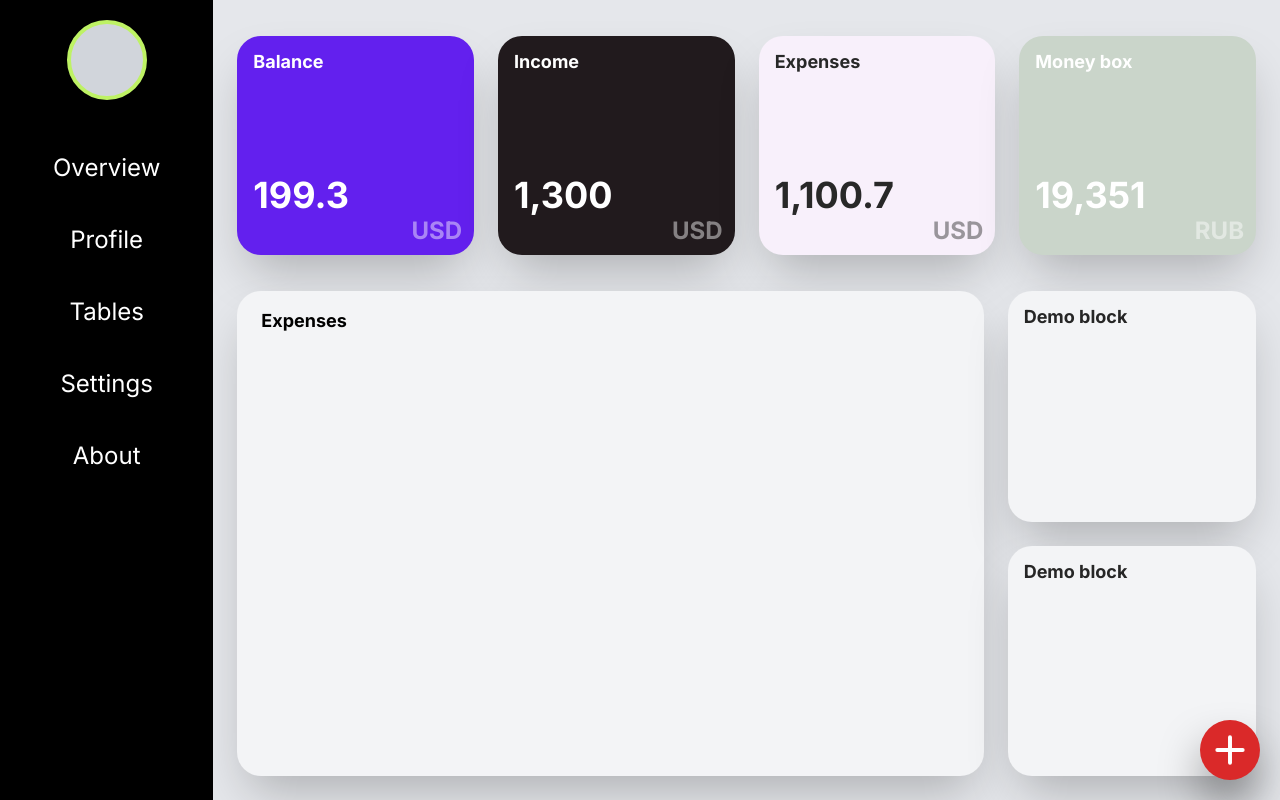
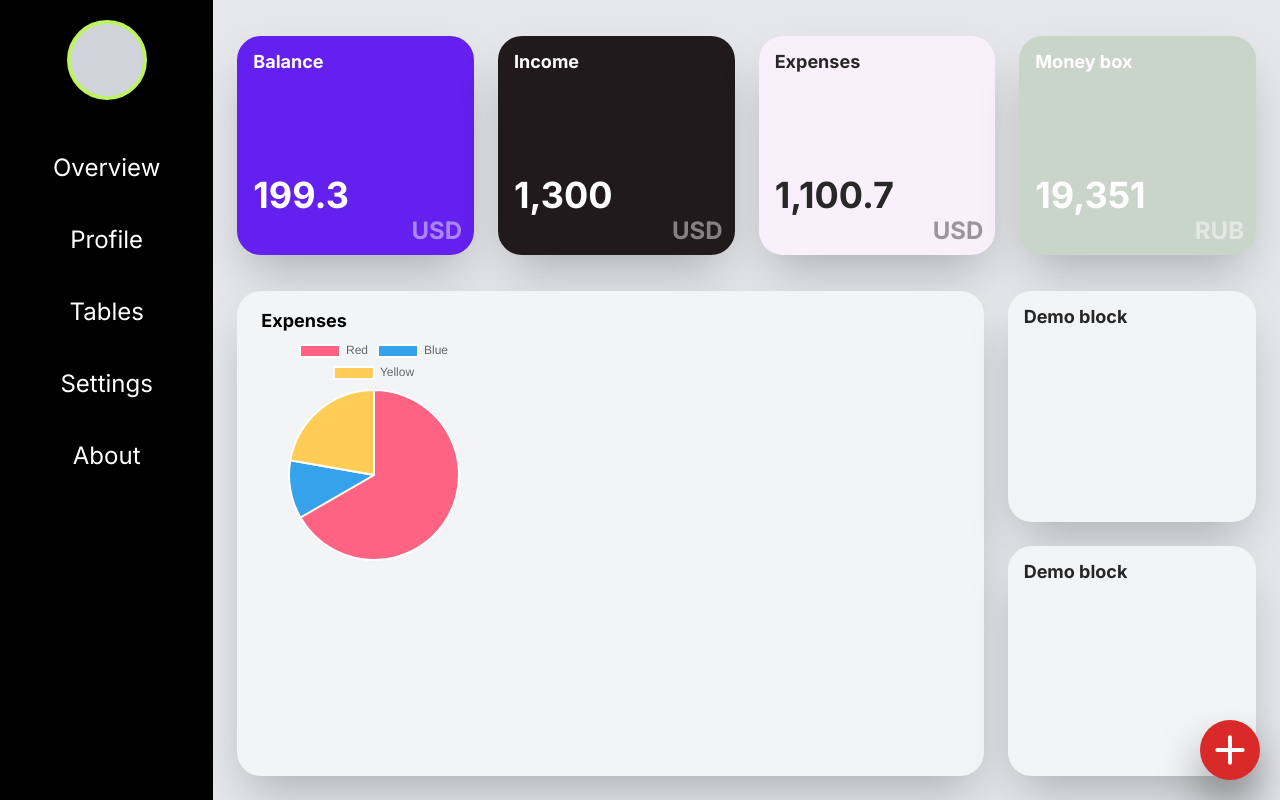
Before and after one commit to m1a2023/nexp-front, a Next.js app: page / in a window 1280 px wide. Built offline with nearby package versions, Linux system fonts and the light colour scheme.

Commit message:
added graphic

```diff
--- a/jsconfig.json
+++ b/jsconfig.json
@@ -2,6 +2,7 @@
   "compilerOptions": {
     "paths": {
       "@/*": ["./src/*"]
-    }
+    },
+    // "types": ["geojson"]
   }
 }
--- a/src/app/components/graphic.js
+++ b/src/app/components/graphic.js
@@ -1,6 +1,7 @@
 import Chart from "chart.js/auto";
 import { useEffect } from "react";
-import { Doughnut } from "react-chartjs-2";
+import { Doughnut, Pie } from "react-chartjs-2";
+import Highcharts from "highcharts";
 
 export const TemplateGraphic = ({ graphicTitle, mainInformation, color }) => {
   const Title = ({ graphicTitle }) => {
@@ -15,12 +16,105 @@ export const TemplateGraphic = ({ graphicTitle, mainInformation, color }) => {
     return <div>{mainInformation}</div>;
   };
 
+  const GraphicSection = () => {
+    // useEffect(() => {
+    //   Highcharts.chart("doughnutChart", {
+    //     chart: {
+    //       plotBackgroundColor: null,
+    //       plotBorderWidth: null,
+    //       plotShadow: false,
+    //       type: "pie",
+    //     },
+    //     title: {
+    //       text: "",
+    //       align: "left",
+    //     },
+    //     // tooltip: {
+    //     //   pointFormat: "{series.name}: <b>{point.percentage:.1f}%</b>",
+    //     // },
+    //     accessibility: {
+    //       point: {
+    //         valueSuffix: "%",
+    //       },
+    //     },
+    //     plotOptions: {
+    //       pie: {
+    //         allowPointSelect: true,
+    //         cursor: "pointer",
+    //         dataLabels: {
+    //           enabled: false,
+    //         },
+    //         showInLegend: true,
+    //       },
+    //     },
+    //     series: [
+    //       {
+    //         name: "Brands",
+    //         colorByPoint: true,
+    //         data: [
+    //           {
+    //             name: "Chrome",
+    //             y: 74.77,
+    //             // sliced: true,
+    //             // selected: true,
+    //           },
+    //           {
+    //             name: "Edge",
+    //             y: 12.82,
+    //           },
+    //           {
+    //             name: "Firefox",
+    //             y: 4.63,
+    //           },
+    //           {
+    //             name: "Safari",
+    //             y: 2.44,
+    //           },
+    //           {
+    //             name: "Internet Explorer",
+    //             y: 2.02,
+    //           },
+    //           {
+    //             name: "Other",
+    //             y: 3.28,
+    //           },
+    //         ],
+    //       },
+    //     ],
+    //   });
+    // });
+    return (
+      <div className="w-[50%] h-[50%]">
+        <Pie
+          data={{
+            labels: ["Red", "Blue", "Yellow"],
+            datasets: [
+              {
+                label: "Percent",
+                data: [300, 50, 100],
+                backgroundColor: [
+                  "rgb(255, 99, 132)",
+                  "rgb(54, 162, 235)",
+                  "rgb(255, 205, 86)",
+                ],
+                hoverOffset: 4,
+              },
+            ],
+          }}
+          options={{}}
+        />
+      </div>
+      // <div id="doughnutChart" className=""></div>
+    );
+  };
+
   return (
     <div
       className={`flex flex-col w-3/4 px-6 py-4 ${color} text-black rounded-3xl shadow-2xl select-none`}
     >
       <Title graphicTitle={`${graphicTitle}`} />
       <MainInformation mainInformation={`${mainInformation}`} />
+      <GraphicSection />
     </div>
   );
 };
```
Also changed, not shown: 2 other files (tests, documents, lock files or other folders).
